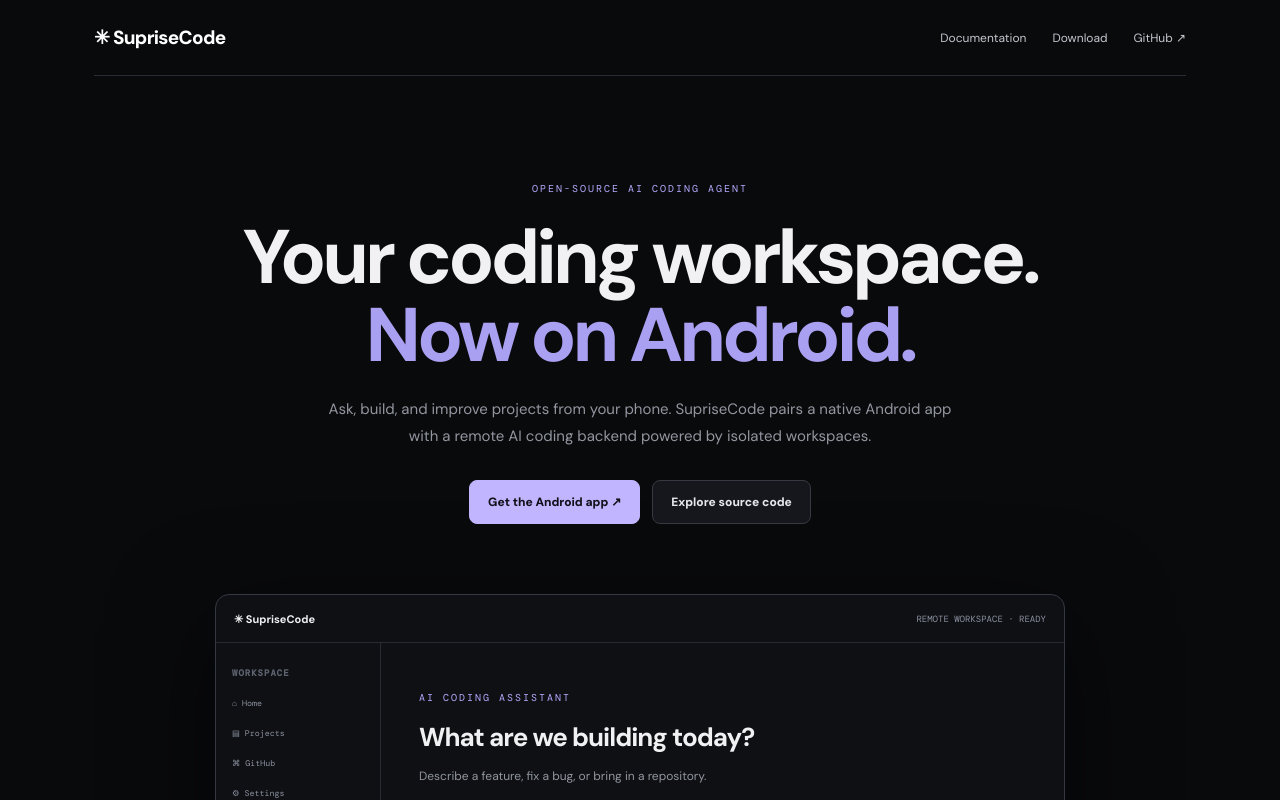
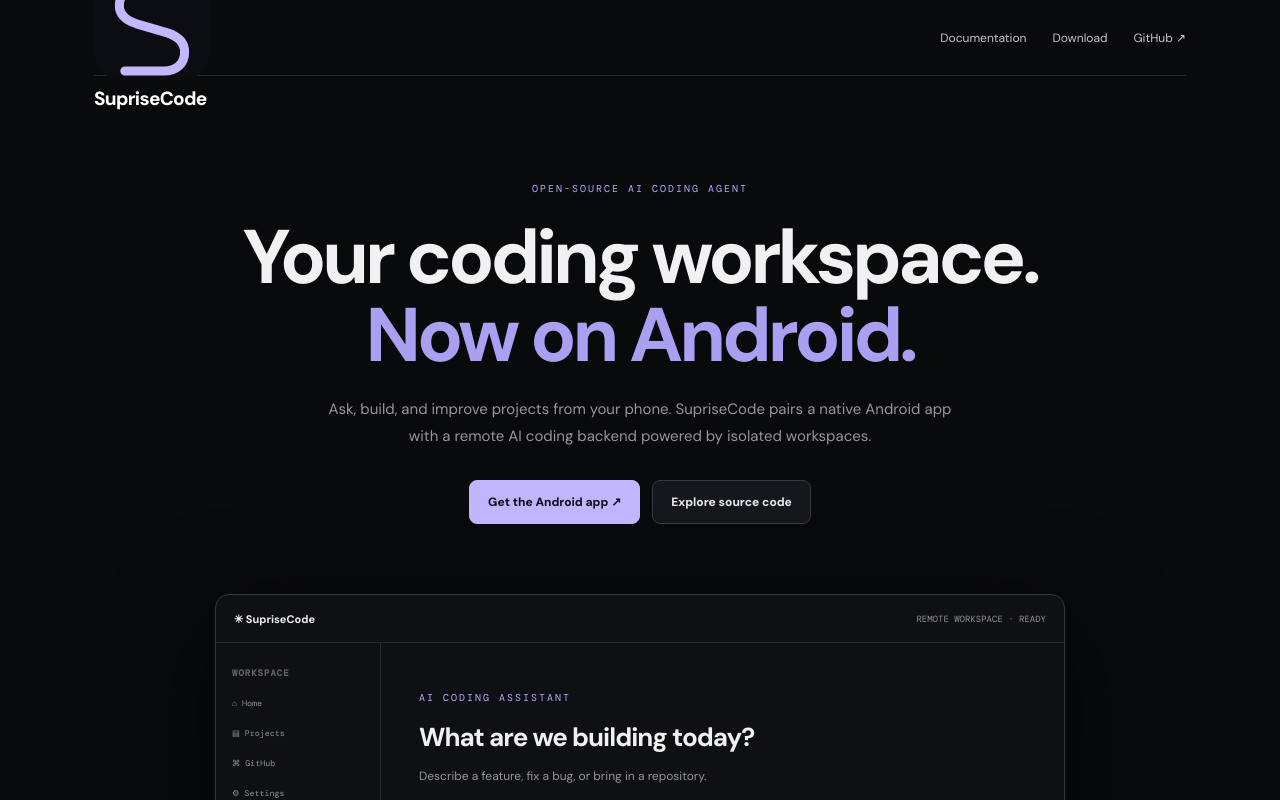
Before and after one commit to Fiesta1862/SupriseCode, a Next.js app: page / in a window 1280 px wide. Shown: the top 800 px of the page. Built offline with nearby package versions, Linux system fonts and the light colour scheme.

Commit message:
Apply SupriseCode icon to Android and website

```diff
--- a/src/app/page.tsx
+++ b/src/app/page.tsx
@@ -9,7 +9,7 @@ const features = [
 
 export default function Home() {
   return <main className="site-wrap">
-    <nav className="site-nav"><Link className="site-brand" href="/">✳ SupriseCode</Link><div><Link href="/docs">Documentation</Link><Link href="/download">Download</Link><a href="https://github.com/Fiesta1862/SupriseCode">GitHub ↗</a></div></nav>
+    <nav className="site-nav"><Link className="site-brand" href="/"><img className="brand-icon" src="/suprisecode-mark.svg" alt="" /> SupriseCode</Link><div><Link href="/docs">Documentation</Link><Link href="/download">Download</Link><a href="https://github.com/Fiesta1862/SupriseCode">GitHub ↗</a></div></nav>
     <section className="site-hero">
       <span className="site-kicker">OPEN-SOURCE AI CODING AGENT</span>
       <h1>Your coding workspace.<br/><span>Now on Android.</span></h1>
```
